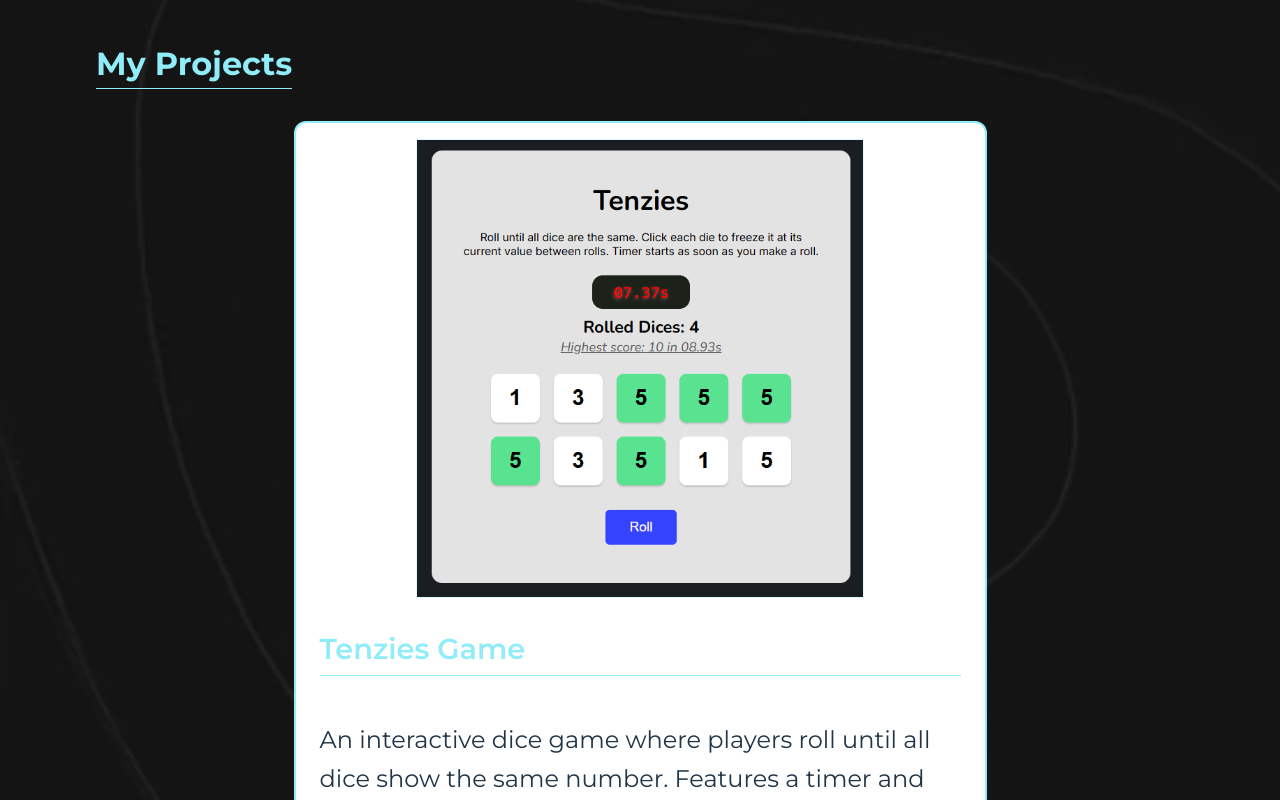
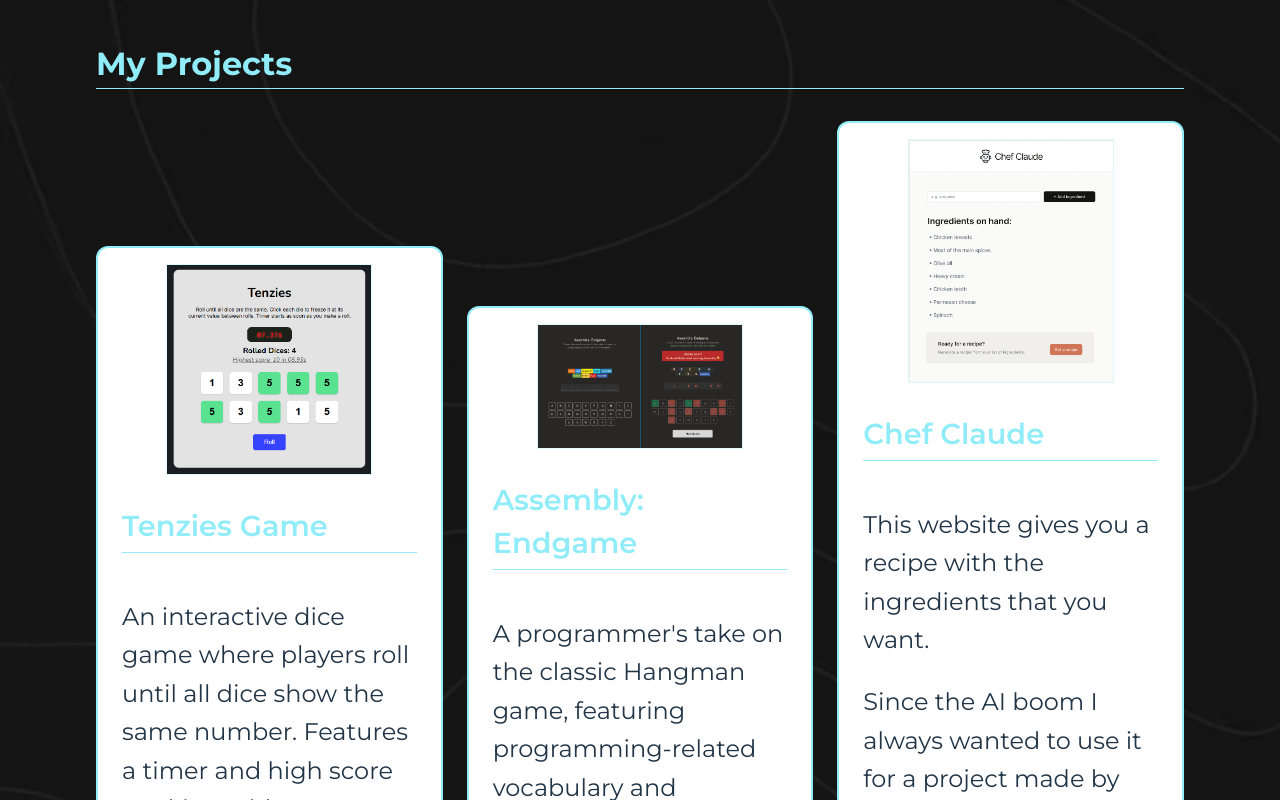
Before and after one commit to RuhlMirko/portfolio, a React (Vite) app: page / in a window 1280 px wide. Shown: the part 900-1700 px from the top of the page. Built offline with nearby package versions, Linux system fonts and the light colour scheme; the HTML template or start-up script is replaced by a standard one.

Commit message:
Improved styling

```diff
--- a/src/components/Projects.jsx
+++ b/src/components/Projects.jsx
@@ -8,7 +8,7 @@ export default function Projects() {
     <section id="projects">
       <h2>My Projects</h2>
       <ul>
-        <li>
+        <li className='project-item'>
           <a href="" className='project-card'>
             <article className='project-info'>
               <header>
@@ -25,7 +25,7 @@ export default function Projects() {
           </a>
         </li>
 
-        <li>
+        <li className='project-item'>
           <a href="" className='project-card'>
             <article className='project-info'>
               <header>
@@ -45,7 +45,7 @@ export default function Projects() {
           </a>
         </li>
 
-        <li>
+        <li className='project-item'>
           <a href="" className='project-card'>
             <article className='project-info'>
               <header>
--- a/src/styles.css
+++ b/src/styles.css
@@ -88,7 +88,6 @@ section {
 
 main section {
   width: 90%;
-
   margin: 24px auto;
 }
 
@@ -150,7 +149,7 @@ nav li {
 
 nav li:hover {
   border-color: var(--color-highlight);
-  box-shadow: 3px 2px 0 var(--color-highlight);
+  /* box-shadow: 3px 2px 0 var(--color-highlight); */
 }
 
 nav a {
@@ -327,6 +326,11 @@ nav a {
   justify-content: center;
   align-items: center;
 }
+
+.project-item {
+  flex: 1 1 300px;
+}
+
 #projects header {
   display: flex;
   flex-direction: column;
@@ -390,7 +394,6 @@ main h2 {
   margin-bottom: var(--spacing-md);
   color: var(--color-primary);
   border-bottom: var(--border-style);
-  width: fit-content;
 }
 
 #skills article {
@@ -448,6 +451,12 @@ main h2 {
 #skills .shortcut-icon {
   margin-right: 6px;
   color: black;
+}
+
+#contact {
+  width: 300px;
+  margin: 0 auto;
+  text-align: center;
 }
 
 #footer-end {
```
